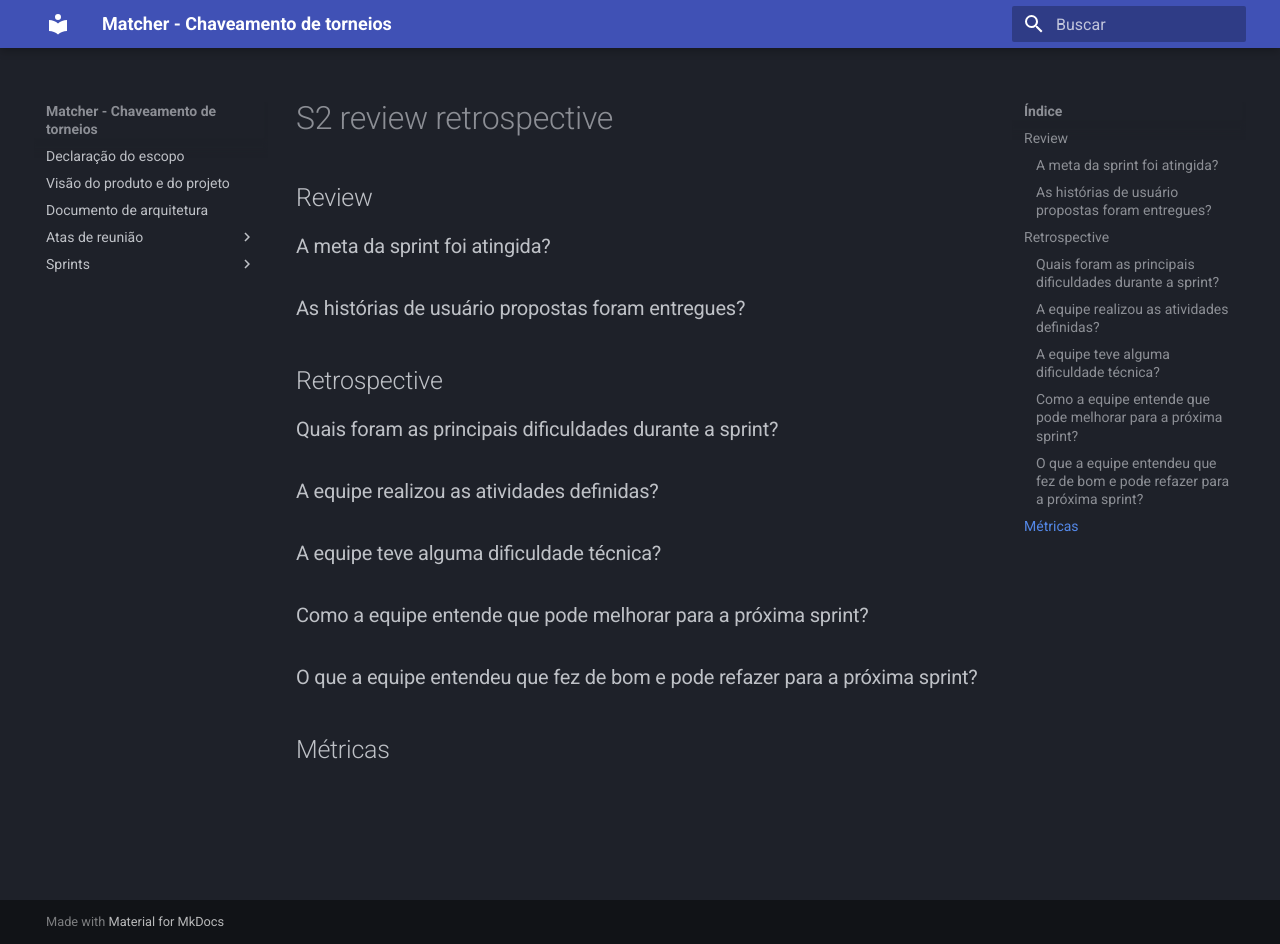
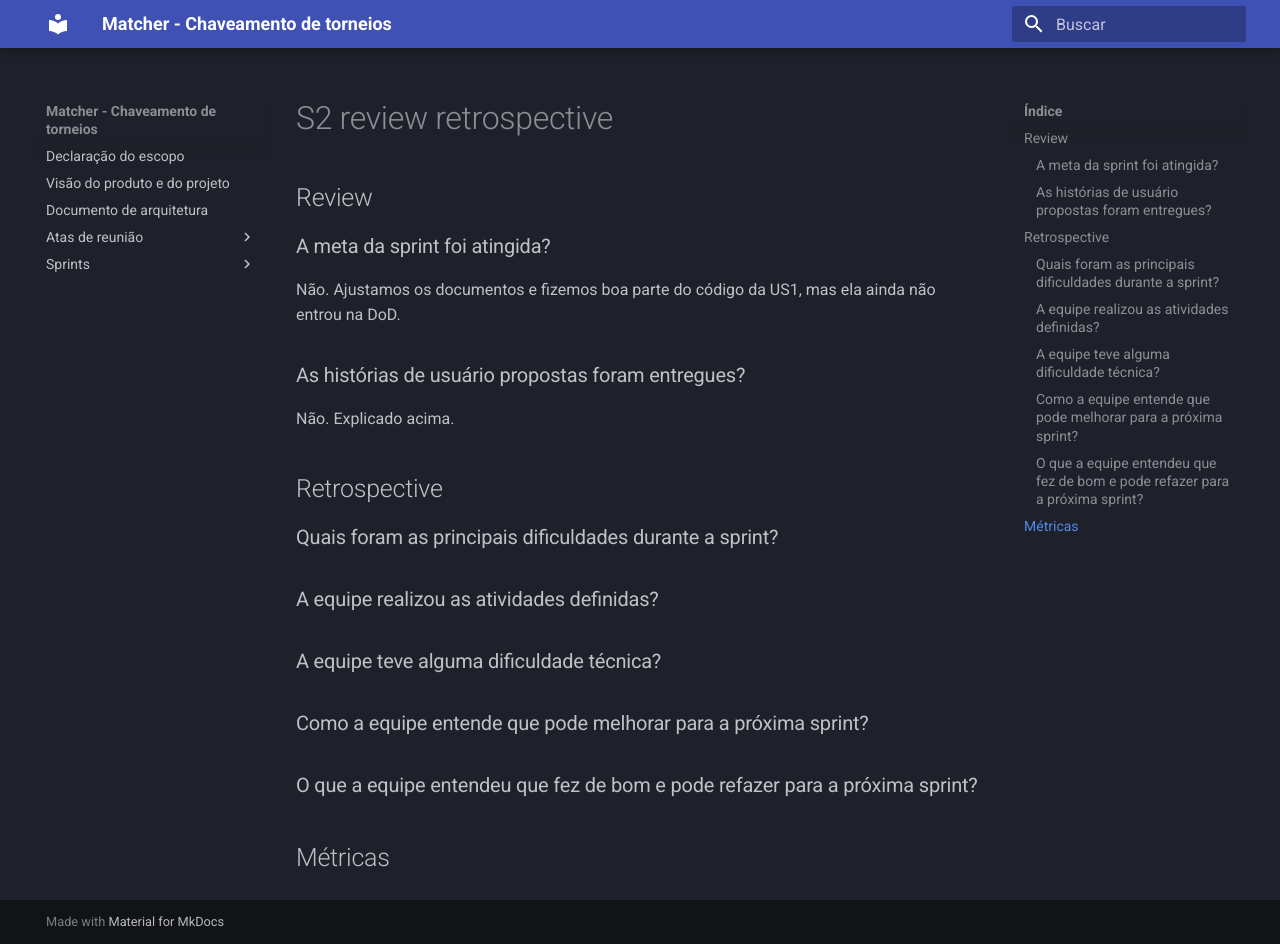
Before and after one commit to FGA0138-MDS-Ajax/2023-2-SIRIUS, an MkDocs documentation site: the page built from docs/sprints/sprint-2/s2-review-retrospective.md, in a window 1280 px wide and 944 px high. Built offline with MkDocs 1.6.1 and Material for MkDocs 9.7.7, drawn with Linux system fonts in a browser that asks for light colours.

Commit message:
Preenchimento parcial da review e retro

```diff
--- a/docs/sprints/sprint-2/s2-review-retrospective.md
+++ b/docs/sprints/sprint-2/s2-review-retrospective.md
@@ -1,8 +1,9 @@
 ## Review
 ### A meta da sprint foi atingida?
+Não. Ajustamos os documentos e fizemos boa parte do código da US1, mas ela ainda não entrou na DoD.
 
 ### As histórias de usuário propostas foram entregues?
-
+Não. Explicado acima.
 
 
 ## Retrospective
```
